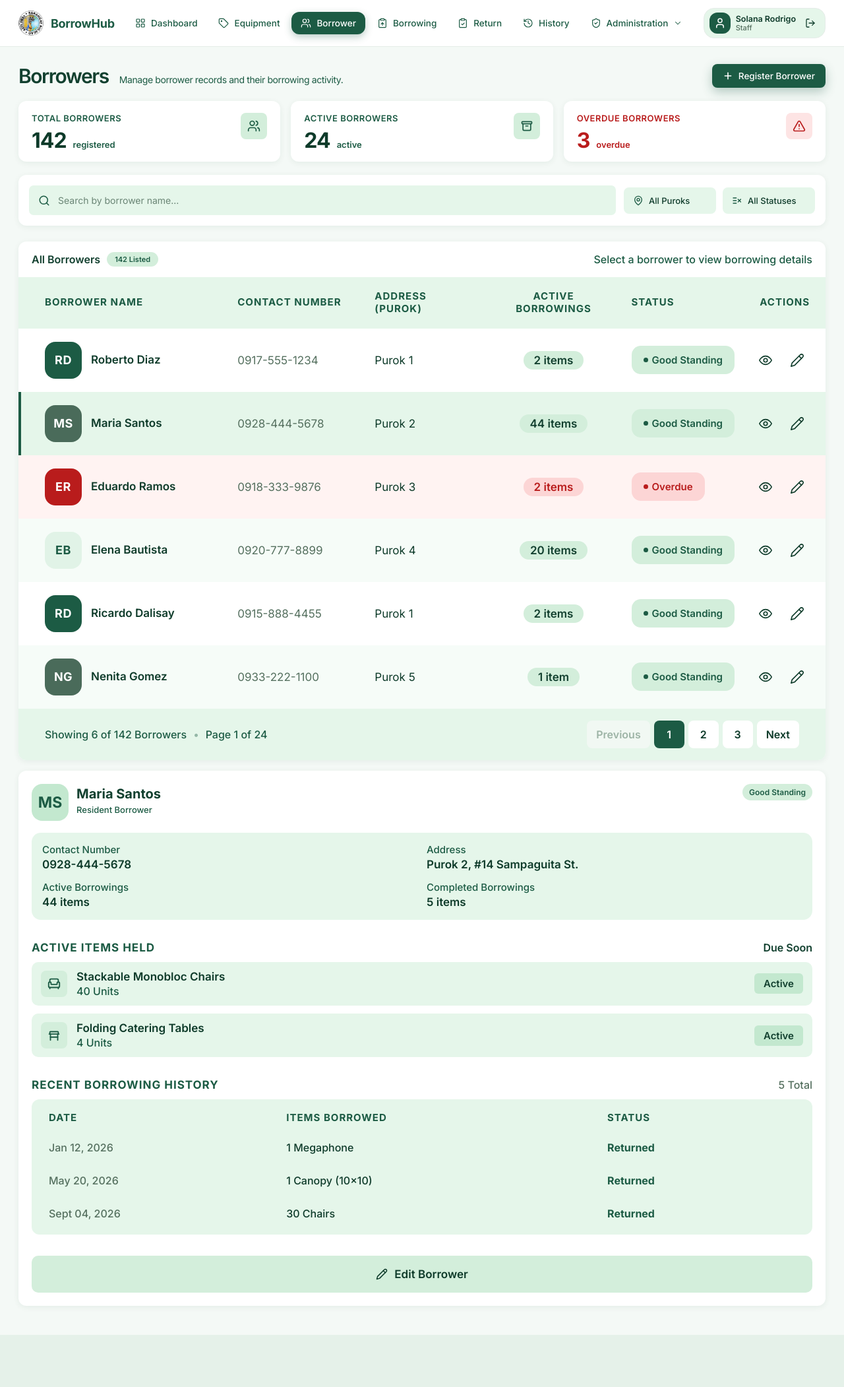
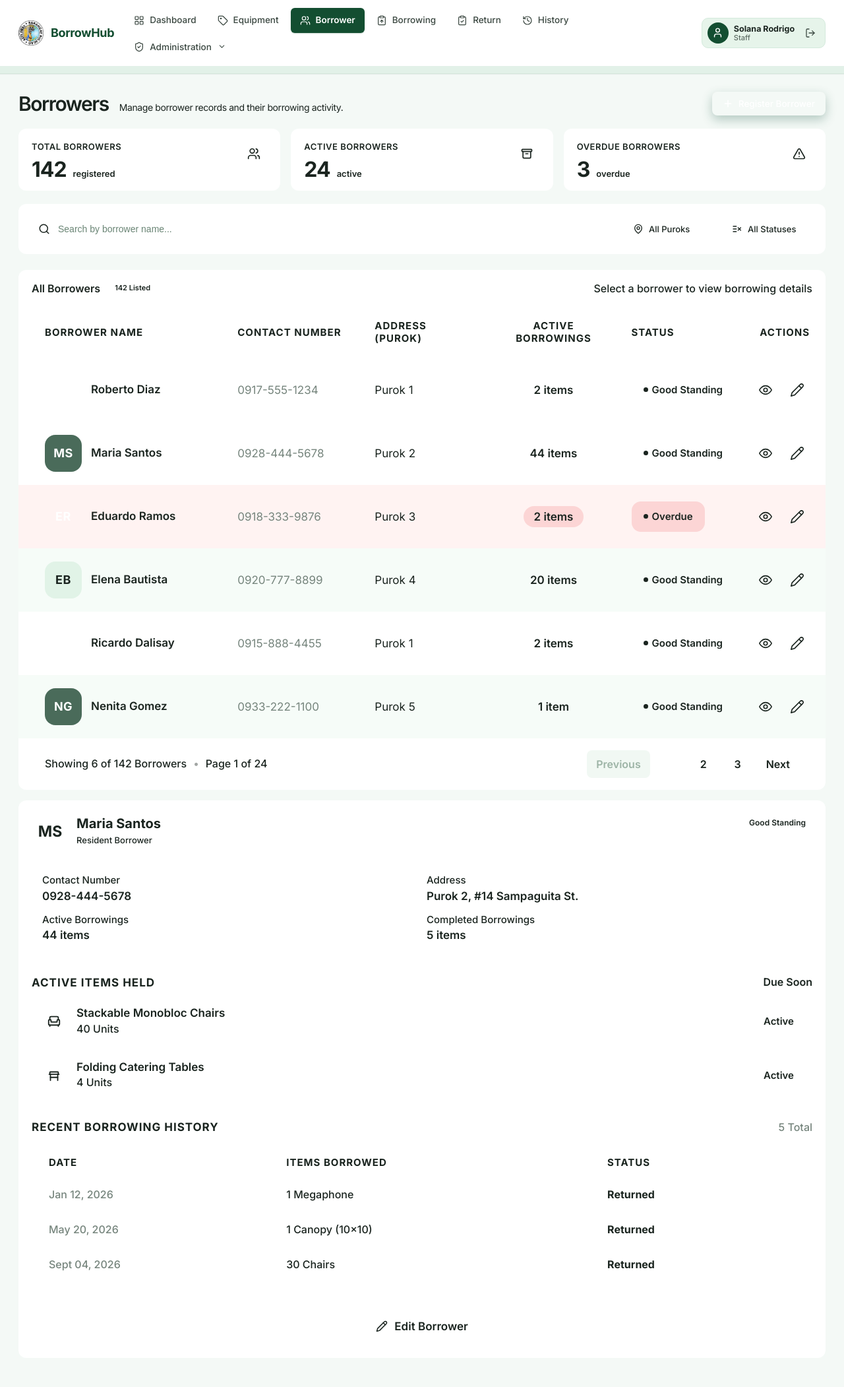
Before and after one commit to woanjo/BorrowHub, a PHP site: page /borrower.html in a window 1280 px wide. Shown: the whole page at 66% size. Before the commit the page ends 2023 px from the top, so only its background shows below. Run offline with PHP 8.4, Linux system fonts and the light colour scheme.

Commit message:
nav changes

```diff
--- a/borrower.html
+++ b/borrower.html
@@ -10,7 +10,7 @@
   <link rel="stylesheet" href="css/borrower.css" />
 </head>
 <body>
-  <!-- ========================================================================
+   <!-- ========================================================================
        Top Navigation Bar
        ======================================================================== -->
   <header class="navbar-wrapper">
@@ -25,6 +25,7 @@
       <div class="nav-links" id="navLinks">
         <div class="nav-item">
           <a href="dashboard.html" class="nav-btn">
+            <!-- LayoutGrid Icon -->
             <svg viewBox="0 0 24 24" fill="none" stroke="currentColor" stroke-linecap="round" stroke-linejoin="round">
               <rect x="3" y="3" width="7" height="7" rx="1.2"/>
               <rect x="14" y="3" width="7" height="7" rx="1.2"/>
@@ -37,6 +38,7 @@
 
         <div class="nav-item">
           <a href="equipment.html" class="nav-btn">
+            <!-- Tag / Equipment Box Icon -->
             <svg viewBox="0 0 24 24" fill="none" stroke="currentColor" stroke-linecap="round" stroke-linejoin="round">
               <path d="M12.586 2.586A2 2 0 0 0 11.172 2H4a2 2 0 0 0-2 2v7.172a2 2 0 0 0 .586 1.414l8.704 8.704a2.426 2.426 0 0 0 3.42 0l6.58-6.58a2.426 2.426 0 0 0 0-3.42z"/>
               <circle cx="7.5" cy="7.5" r="1" fill="currentColor"/>
--- a/css/borrower.css
+++ b/css/borrower.css
@@ -3,42 +3,62 @@
    ========================================================================== */
 
 :root {
-  --bg: #f4f9f6;
-  --card: #ffffff;
-  --primary-green: #1c5b44;
-  --primary-dark: #12402f;
-  --mint: #e5f6ea;
-  --mint-2: #d3eedb;
-  --mint-3: #c3e8cf;
-  --text-main: #0e3b2a;
-  --text-muted: #55705f;
-  --border: #d4e9db;
-  --red: #b91c1c;
-  --red-soft: #fde4e4;
-  --amber: #b45309;
-  --amber-soft: #fef0d0;
-  --radius: 16px;
-  --shadow: 0 2px 10px rgba(16, 70, 48, 0.07);
-  --shadow-lg: 0 24px 60px rgba(10, 50, 35, 0.28);
-}
-
-* {
+  --bg-page: #f4f9f6;
+  --bg-surface: #ffffff;
+  --bg-mint-bar: #e2f1e8;
+  --bg-mint-tint: #e6f4ea;
+  --bg-mint-track: #d5ebd9;
+  --bg-table-head: #e4f1e8;
+  --bg-table-foot: #e8f3ec;
+  --bg-row-overdue: #fdf3f3;
+
+  --forest-primary: #134e31;
+  --forest-hover: #0e3d26;
+  --forest-text: #114b2f;
+
+  --text-primary: #1a241f;
+  --text-secondary: #5c6b63;
+  --text-muted: #76857d;
+
+  --danger-red: #c23028;
+  --danger-bright: #dc2626;
+  --danger-bg: #fee2e2;
+  --danger-pill-bg: #fce8e8;
+
+  --badge-green-bg: #d4eddc;
+  --badge-green-text: #1b653d;
+  --badge-gray-bg: #e6ede9;
+  --badge-gray-text: #4c5b53;
+
+  --border-light: #e5ece8;
+  --border-card: #e1ebe5;
+  --shadow-card: 0 1px 3px rgba(19, 78, 49, 0.04), 0 1px 2px rgba(19, 78, 49, 0.02);
+  --shadow-dropdown: 0 10px 25px -5px rgba(15, 45, 30, 0.12), 0 4px 10px -2px rgba(15, 45, 30, 0.06);
+
+  --radius-sm: 6px;
+  --radius-md: 10px;
+  --radius-lg: 12px;
+  --radius-pill: 9999px;
+}
+
+/* ==========================================================================
+   Base & Reset
+   ========================================================================== */
+*, *::before, *::after {
   box-sizing: border-box;
   margin: 0;
   padding: 0;
 }
 
-html {
-  scroll-behavior: smooth;
-}
-
-body {
-  font-family: 'Inter', system-ui, -apple-system, 'Segoe UI', sans-serif;
-  background: linear-gradient(180deg, #d6f4e2 0%, var(--bg) 100%);
-  background-attachment: fixed;
-  color: var(--text-main);
-  min-height: 100vh;
+html, body {
+  font-family: 'Inter', -apple-system, BlinkMacSystemFont, 'Segoe UI', Roboto, sans-serif;
+  background-color: var(--bg-page);
+  color: var(--text-primary);
+  font-size: 14px;
+  line-height: 1.45;
   -webkit-font-smoothing: antialiased;
+  -moz-osx-font-smoothing: grayscale;
+  overflow-x: hidden;
 }
 
 button {
@@ -49,68 +69,59 @@ button {
   color: inherit;
 }
 
-input,
-select,
-textarea {
-  font-family: inherit;
+a {
+  text-decoration: none;
   color: inherit;
 }
 
-a {
-  color: inherit;
-  text-decoration: none;
-}
-
 /* ==========================================================================
-   Navbar
+   Top Navigation Bar
    ========================================================================== */
-
 .navbar-wrapper {
+  background-color: var(--bg-surface);
+  border-bottom: 1px solid var(--border-light);
   position: sticky;
   top: 0;
-  z-index: 100;
-  background: #fff;
-  box-shadow: 0 2px 12px rgba(16, 70, 48, 0.08);
+  z-index: 40;
 }
 
 .navbar {
-  max-width: 1600px;
+  max-width: 1380px;
   margin: 0 auto;
-  height: 80px;
-  padding: 0 32px;
+  padding: 12px 28px;
   display: flex;
   align-items: center;
   justify-content: space-between;
   gap: 16px;
 }
 
+/* Brand Logo */
 .brand {
   display: flex;
   align-items: center;
-  gap: 18px;
+  gap: 11px;
   flex-shrink: 0;
 }
 
 .brand-seal {
-  width: 44px;
-  height: 44px;
-  object-fit: contain;
-  border-radius: 50%;
+  width: 38px;
+  height: 38px;
+  flex-shrink: 0;
 }
 
 .brand-name {
-  font-size: 22px;
+  font-size: 18px;
   font-weight: 700;
-  color: var(--primary-green);
-  letter-spacing: -0.3px;
-}
-
+  color: var(--forest-primary);
+  letter-spacing: -0.02em;
+}
+
+/* Center Navigation Links */
 .nav-links {
   display: flex;
   align-items: center;
-  gap: 6px;
-  flex: 1;
-  justify-content: center;
+  gap: 4px;
+  flex-wrap: wrap;
 }
 
 .nav-item {
@@ -118,161 +129,179 @@ a {
 }
 
 .nav-btn {
-  display: flex;
-  align-items: center;
-  gap: 9px;
-  padding: 12px 18px;
-  border-radius: 12px;
-  font-size: 16px;
+  display: inline-flex;
+  align-items: center;
+  gap: 7px;
+  padding: 9px 14px;
+  border-radius: var(--radius-sm);
+  font-size: 13.5px;
   font-weight: 500;
-  color: var(--primary-green);
-  transition: background 0.18s, color 0.18s, box-shadow 0.18s;
+  color: #3a4740;
+  transition: background-color 0.16s ease, color 0.16s ease;
   white-space: nowrap;
 }
 
+.nav-btn:hover {
+  background-color: #eef6f1;
+  color: var(--forest-primary);
+}
+
+.nav-btn.active {
+  background-color: var(--forest-primary);
+  color: #ffffff;
+  font-weight: 600;
+  box-shadow: 0 1px 2px rgba(19, 78, 49, 0.2);
+}
+
 .nav-btn svg {
-  width: 18px;
-  height: 18px;
-  stroke-width: 1.8;
+  width: 16px;
+  height: 16px;
   flex-shrink: 0;
-}
-
-.nav-btn:hover {
-  background: var(--mint);
-}
-
-.nav-btn.active {
-  background: var(--primary-green);
-  color: #fff;
-  box-shadow: 0 4px 12px rgba(28, 91, 68, 0.3);
+  stroke-width: 1.85;
 }
 
 .nav-btn .chevron-icon {
-  width: 14px;
-  height: 14px;
-  transition: transform 0.2s;
-}
-
-#adminDropdownWrapper.open .chevron-icon {
+  width: 13px;
+  height: 13px;
+  margin-left: 1px;
+  transition: transform 0.2s ease;
+}
+
+.nav-item.open .chevron-icon {
   transform: rotate(180deg);
 }
 
+/* Administration Dropdown */
 .dropdown-menu {
   position: absolute;
   top: calc(100% + 8px);
   right: 0;
-  min-width: 220px;
-  background: #fff;
-  border: 1px solid var(--border);
-  border-radius: 12px;
-  box-shadow: var(--shadow-lg);
+  min-width: 215px;
+  background: var(--bg-surface);
+  border: 1px solid var(--border-card);
+  border-radius: var(--radius-md);
+  box-shadow: var(--shadow-dropdown);
   padding: 6px;
   display: none;
-  z-index: 200;
-}
-
-#adminDropdownWrapper.open .dropdown-menu {
+  z-index: 50;
+  animation: fadeSlideDown 0.16s ease-out;
+}
+
+.nav-item.open .dropdown-menu {
   display: block;
 }
 
 .dropdown-item {
-  display: flex;
-  align-items: center;
-  gap: 10px;
   width: 100%;
-  padding: 10px 12px;
-  border-radius: 8px;
-  font-size: 14px;
+  display: flex;
+  align-items: center;
+  gap: 9px;
+  padding: 9px 12px;
+  border-radius: var(--radius-sm);
+  font-size: 13px;
   font-weight: 500;
-  color: var(--text-main);
+  color: var(--text-primary);
   text-align: left;
+  transition: background-color 0.14s ease, color 0.14s ease;
+}
+
+.dropdown-item:hover {
+  background-color: var(--bg-mint-tint);
+  color: var(--forest-primary);
 }
 
 .dropdown-item svg {
+  width: 15px;
+  height: 15px;
+  color: var(--forest-primary);
+}
+
+/* User Profile Pill on Right */
+.user-pill {
+  display: flex;
+  align-items: center;
+  gap: 11px;
+  background-color: var(--bg-mint-tint);
+  border: 1px solid #d4eadc;
+  padding: 6px 12px 6px 8px;
+  border-radius: var(--radius-md);
+  flex-shrink: 0;
+}
+
+.user-avatar {
+  width: 32px;
+  height: 32px;
+  border-radius: 50%;
+  background-color: var(--forest-primary);
+  color: #ffffff;
+  display: flex;
+  align-items: center;
+  justify-content: center;
+  flex-shrink: 0;
+}
+
+.user-avatar svg {
+  width: 17px;
+  height: 17px;
+}
+
+.user-info {
+  display: flex;
+  flex-direction: column;
+  line-height: 1.2;
+}
+
+.user-name {
+  font-size: 12.5px;
+  font-weight: 700;
+  color: var(--text-primary);
+}
+
+.user-role {
+  font-size: 11px;
+  font-weight: 500;
+  color: var(--text-secondary);
+}
+
+.logout-btn {
+  display: flex;
+  align-items: center;
+  justify-content: center;
+  width: 28px;
+  height: 28px;
+  border-radius: 6px;
+  color: #3a4740;
+  margin-left: 2px;
+  transition: background-color 0.15s ease, color 0.15s ease;
+}
+
+.logout-btn:hover {
+  background-color: #d3e9db;
+  color: var(--forest-primary);
+}
+
+.logout-btn svg {
   width: 16px;
   height: 16px;
 }
 
-.dropdown-item:hover {
-  background: var(--mint);
-}
-
-.user-pill {
-  display: flex;
-  align-items: center;
-  gap: 12px;
-  background: var(--mint);
-  border: 1px solid var(--border);
-  border-radius: 16px;
-  padding: 8px 10px 8px 8px;
-}
-
-.user-avatar {
+/* Thin Mint Green Accent Strip Below Navbar */
+.navbar-accent-strip {
+  height: 12px;
+  background-color: var(--bg-mint-bar);
+  border-bottom: 1px solid #d5e8dc;
+}
+
+/* Mobile Hamburger Button */
+.mobile-menu-btn {
+  display: none;
+  align-items: center;
+  justify-content: center;
   width: 38px;
   height: 38px;
-  border-radius: 12px;
-  background: var(--primary-green);
-  color: #fff;
-  display: flex;
-  align-items: center;
-  justify-content: center;
-}
-
-.user-avatar svg {
-  width: 18px;
-  height: 18px;
-}
-
-.user-info {
-  display: flex;
-  flex-direction: column;
-  line-height: 1.2;
-}
-
-.user-name {
-  font-size: 14px;
-  font-weight: 600;
-  color: var(--text-main);
-}
-
-.user-role {
-  font-size: 13px;
-  font-weight: 500;
-  color: var(--text-muted);
-}
-
-.logout-btn {
-  width: 32px;
-  height: 32px;
-  border-radius: 8px;
-  display: flex;
-  align-items: center;
-  justify-content: center;
-  color: var(--text-main);
-}
-
-.logout-btn svg {
-  width: 20px;
-  height: 20px;
-}
-
-.logout-btn:hover {
-  background: var(--mint-2);
-}
-
-.mobile-menu-btn {
-  display: none;
-  width: 42px;
-  height: 42px;
-  border-radius: 10px;
-  background: var(--mint);
-  color: var(--primary-green);
-  align-items: center;
-  justify-content: center;
-}
-
-.navbar-accent-strip {
-  height: 0;
+  border-radius: var(--radius-sm);
+  background-color: var(--bg-mint-tint);
+  color: var(--forest-primary);
 }
 
 /* ==========================================================================
```
